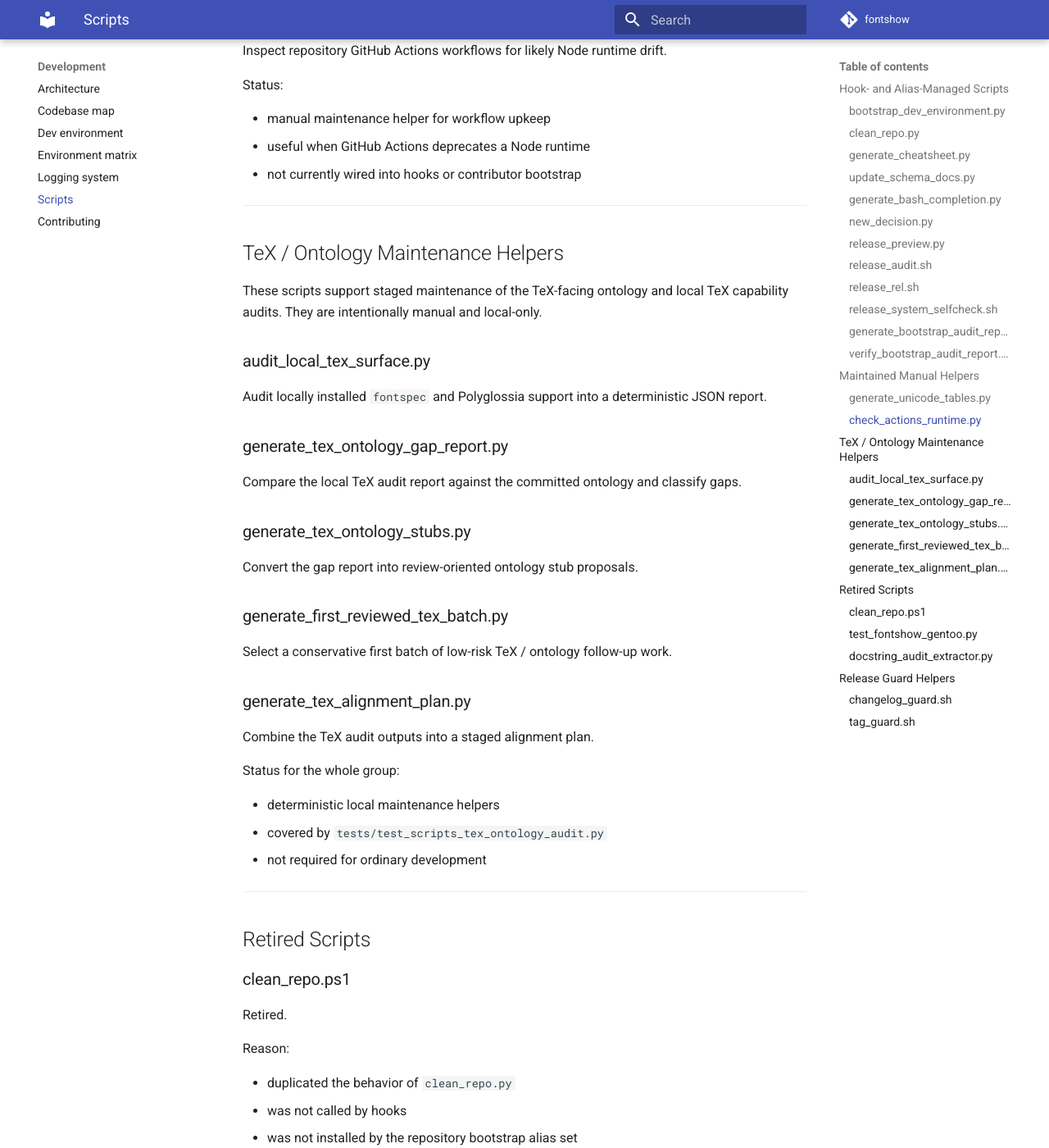
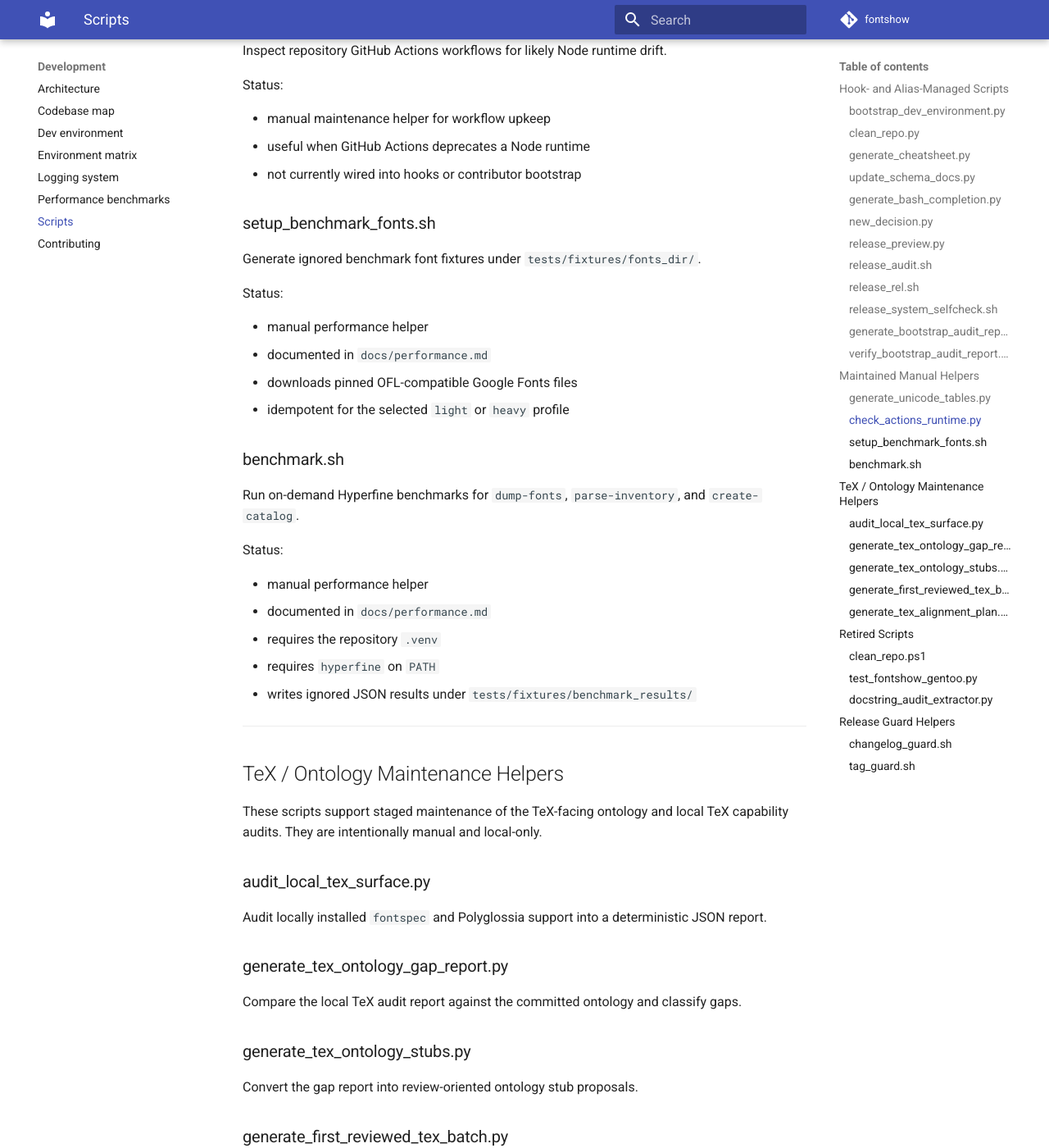
Before and after one commit to marco0560/Fontshow, an MkDocs documentation site: the page built from docs/scripts.md, in a window 1280 px wide and 1400 px high, scrolled down 4587 px. Shown: the whole window at 82% size. Built offline with MkDocs 1.6.1 and Material for MkDocs 9.7.7, drawn with Linux system fonts in a browser that asks for light colours; comment, search, counter and statistics services are not loaded.

Commit message:
feat(dev): add hyperfine benchmark workflow
Add on-demand benchmark fixture generation with pinned OFL Google Fonts sources, light and heavy profiles, and ignored generated artifacts.

Add a Hyperfine runner for dump-fonts, parse-inventory, and create-catalog with fixed inputs, warmup, fixed run count, and JSON export.

Document the local workflow and add opt-in pytest readiness checks that never execute benchmarks during the normal suite.

Closes: #72

```diff
--- a/docs/scripts.md
+++ b/docs/scripts.md
@@ -185,6 +185,30 @@
 - useful when GitHub Actions deprecates a Node runtime
 - not currently wired into hooks or contributor bootstrap
 
+### setup_benchmark_fonts.sh
+
+Generate ignored benchmark font fixtures under `tests/fixtures/fonts_dir/`.
+
+Status:
+
+- manual performance helper
+- documented in `docs/performance.md`
+- downloads pinned OFL-compatible Google Fonts files
+- idempotent for the selected `light` or `heavy` profile
+
+### benchmark.sh
+
+Run on-demand Hyperfine benchmarks for `dump-fonts`, `parse-inventory`,
+and `create-catalog`.
+
+Status:
+
+- manual performance helper
+- documented in `docs/performance.md`
+- requires the repository `.venv`
+- requires `hyperfine` on `PATH`
+- writes ignored JSON results under `tests/fixtures/benchmark_results/`
+
 ---
 
 ## TeX / Ontology Maintenance Helpers
--- a/mkdocs.yml
+++ b/mkdocs.yml
@@ -79,6 +79,7 @@
     - Dev environment: dev-environment.md
     - Environment matrix: environment-matrix.md
     - Logging system: logging.md
+    - Performance benchmarks: performance.md
     - Scripts: scripts.md
     - Contributing: CONTRIBUTING.md
 
```
Also changed, not shown: docs/performance.md (added, +148 -0 lines), 4 other files.
